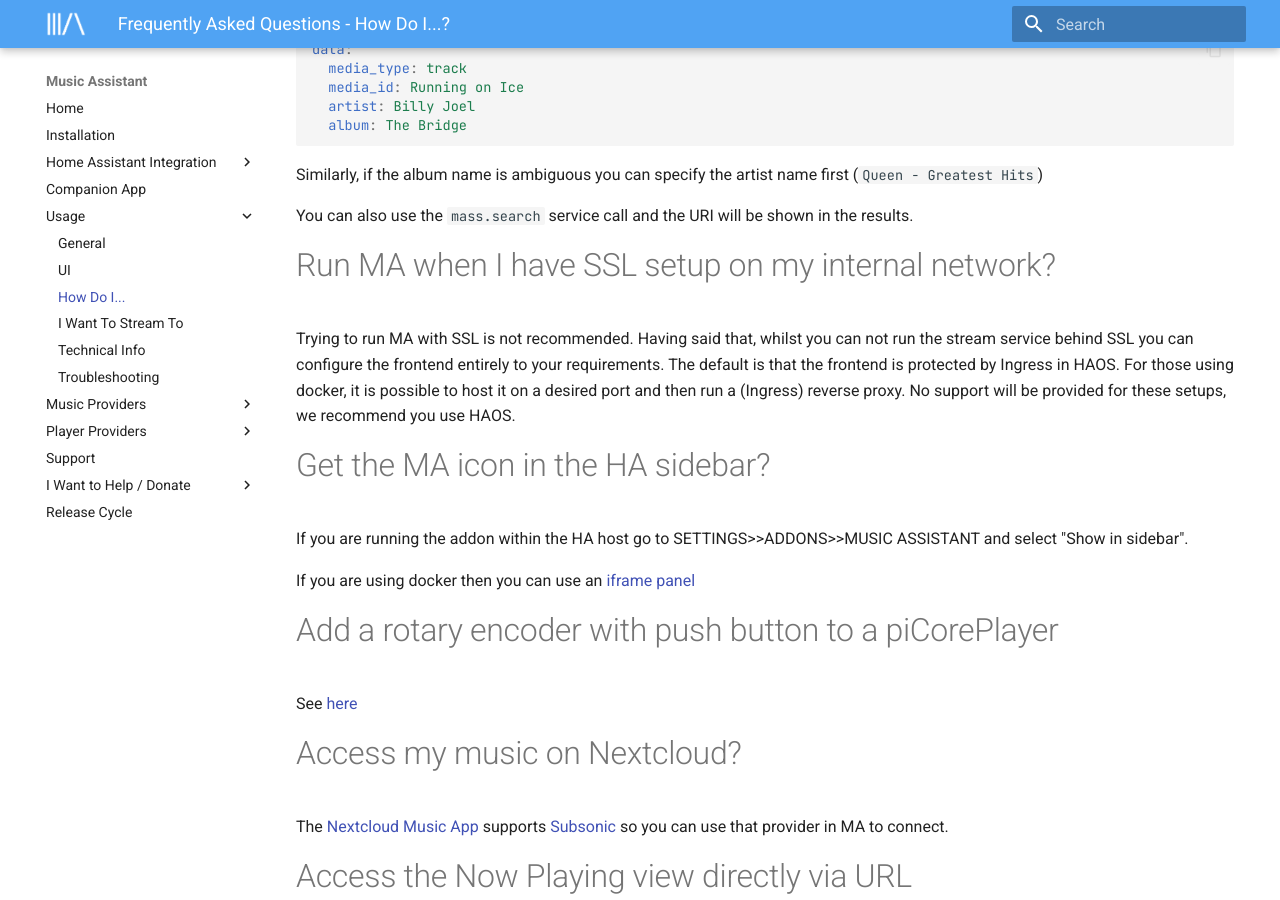
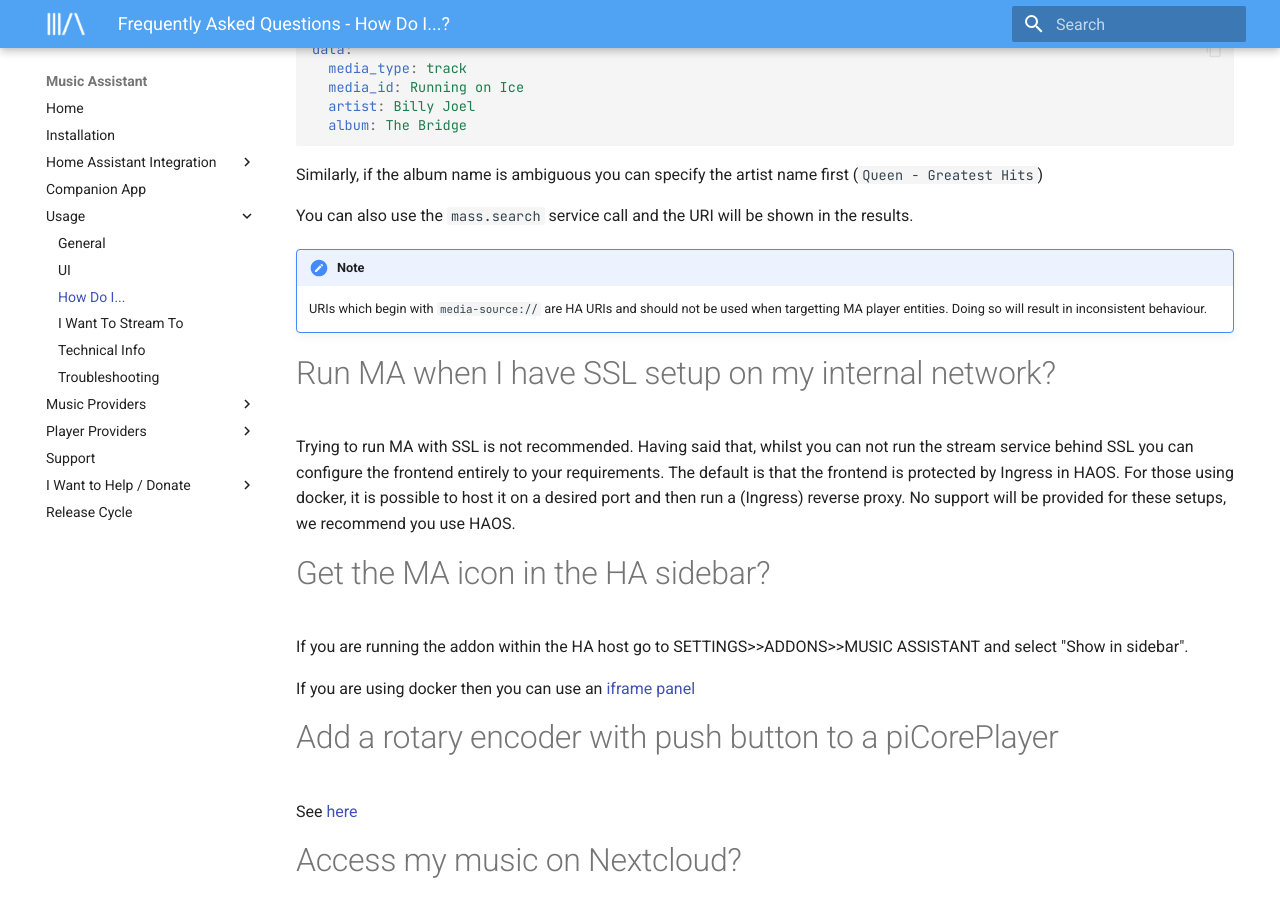
Before and after one commit to pwbriggs/music-assistant.github.io, an MkDocs documentation site: the page built from docs/faq/how-to.md, in a window 1280 px wide and 900 px high, scrolled down 4249 px. Built offline with MkDocs 1.6.1 and Material for MkDocs 9.7.7, drawn with Linux system fonts in a browser that asks for light colours.

Commit message:
Add URI note

```diff
--- a/docs/faq/how-to.md
+++ b/docs/faq/how-to.md
@@ -172,6 +172,9 @@
 
 You can also use the `mass.search` service call and the URI will be shown in the results.
 
+!!! note
+    URIs which begin with `media-source://` are HA URIs and should not be used when targetting MA player entities. Doing so will result in inconsistent behaviour.
+
 # Run MA when I have SSL setup on my internal network?
 
 Trying to run MA with SSL is not recommended. Having said that, whilst you can not run the stream service behind SSL you can configure the frontend entirely to your requirements. The default is that the frontend is protected by Ingress in HAOS. For those using docker, it is possible to host it on a desired port and then run a (Ingress) reverse proxy. No support will be provided for these setups, we recommend you use HAOS.
```
